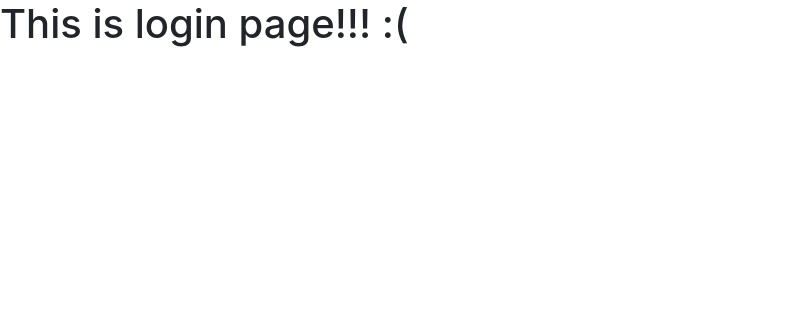
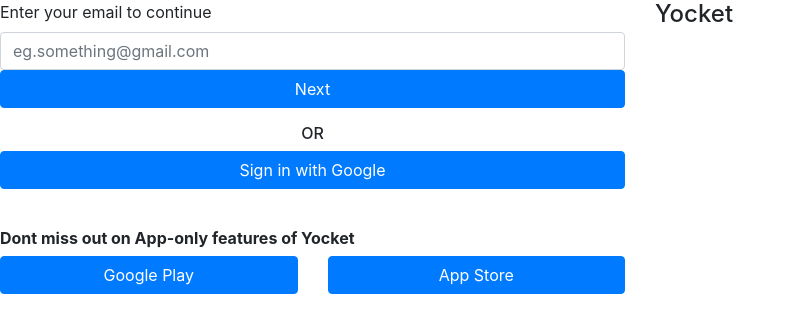
Before and after one commit to saitejakonda2096/StudyAbroad, a plain HTML site: page login.html in a window 1280 px wide. Shown: the whole page, without its empty margins (0-796 px from the left). Drawn offline with Linux system fonts and the light colour scheme.

Commit message:
modified login.html

```diff
--- a/login.html
+++ b/login.html
@@ -8,7 +8,35 @@
     <title>Login</title>
 </head>
 <body>
- <h1>This is login page!!! :( </h1>
+  <div class="row">
+    <div class="col-md-6">
+      <form>
+        <div class="form-group">
+          <label for="exampleInputEmail1">Enter your email to continue</label>
+          <input type="email" class="form-control" id="exampleInputEmail1" placeholder="eg.something@gmail.com">
+          <button type="submit" class="btn btn-primary btn-block">Next</button>
+        </div>
+        <h6 align="center">OR</h6>
+        <div class="form-group">
+          <button type="submit" class="btn btn-primary btn-block">Sign in with Google</button>
+        </div>
+        <br>
+        <h6><b>Dont miss out on App-only features of Yocket</b></h6>
+        <div class="row">
+        <div class="col-md-6">
+          <button type="submit" class="btn btn-primary btn-block">Google Play</button>
+        </div>
+        <div class="col-md-6">
+          <button type="submit" class="btn btn-primary btn-block">App Store</button>
+        </div>
+        </div>
+      </form>
+     </div>
+     <div class="col-md-6">
+       <h4>Yocket</h4>
+     </div>
+  </div>
+
 <script src="/js/jquery-3.3.1.slim.min.js"></script>
 <script src="/js/popper.min.js"></script>
 <script src="/js/bootstrap.js"></script>
```
